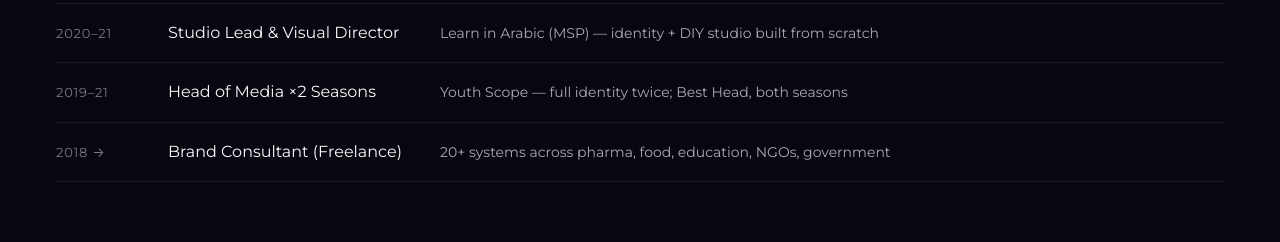
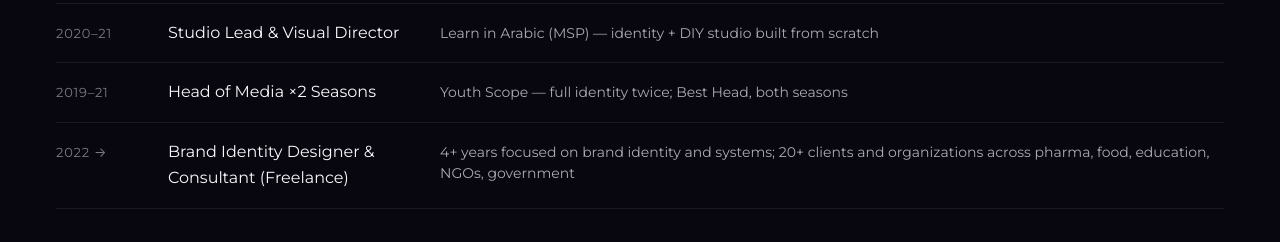
Before and after one commit to 3boalazm/aboalazm-os, a Next.js app: page /about in a window 1280 px wide. Shown: the part 2000-2242 px from the top of the page. Built offline with nearby package versions, Linux system fonts and the light colour scheme; no server answers.

Commit message:
fix: align About career timeline with CV

```diff
--- a/app/(site)/about/about-view.tsx
+++ b/app/(site)/about/about-view.tsx
@@ -27,14 +27,14 @@ const TIMELINE = {
     ["2020–25", "Media Director & Account Manager", "Nile Pharma Food — identity from zero: +40% visibility, +25% engagement"],
     ["2020–21", "Studio Lead & Visual Director", "Learn in Arabic (MSP) — identity + DIY studio built from scratch"],
     ["2019–21", "Head of Media ×2 Seasons", "Youth Scope — full identity twice; Best Head, both seasons"],
-    ["2018 →", "Brand Consultant (Freelance)", "20+ systems across pharma, food, education, NGOs, government"],
+    ["2022 →", "Brand Identity Designer & Consultant (Freelance)", "4+ years focused on brand identity and systems; 20+ clients and organizations across pharma, food, education, NGOs, government"],
   ],
   ar: [
     ["2024 →", "شريك مؤسس ومدير إبداعي", "Code & Canvas — هوية بصرية ووب للشركات الصغيرة والمتوسطة في مصر والمنطقة"],
     ["2020–25", "مدير الميديا ومدير الحسابات", "نايل فارما فود — هوية من الصفر: +40% ظهور رقمي، +25% تفاعل"],
     ["2020–21", "مدير الاستوديو والمدير البصري", "تعلّم بالعربي (MSP) — هوية + استوديو DIY من الصفر"],
     ["2019–21", "رئيس لجنة الميديا ×2 مواسم", "Youth Scope — هوية كاملة مرتين؛ أفضل رئيس، موسمان"],
-    ["2018 →", "مستشار براند (فريلانسر)", "+20 نظام هوية في الصيدلة والغذاء والتعليم والجمعيات والحكومة"],
+    ["٢٠٢٢ ←", "مصمم هوية بصرية ومستشار (فريلانسر)", "أكثر من ٤ سنوات في الهوية والأنظمة؛ أكثر من ٢٠ عميلاً ومؤسسة في الصيدلة والغذاء والتعليم والجمعيات والحكومة"],
   ],
 } as const;
 
```
